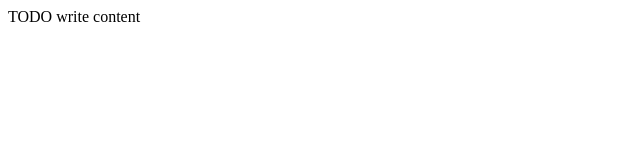
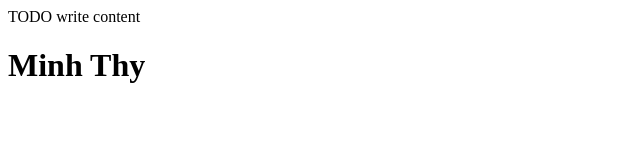
Before and after one commit to nhminhthy/test2, a plain HTML site: page index2.html in a window 1280 px wide. Shown: the whole page, without its empty margins (0-640 px from the left). Drawn offline with Linux system fonts and the light colour scheme.

Commit message:
Update index2.html

```diff
--- a/index2.html
+++ b/index2.html
@@ -12,5 +12,6 @@ and open the template in the editor.
     </head>
     <body>
         <div>TODO write content</div>
+        <h1> Minh Thy </h1>
     </body>
 </html>
```
